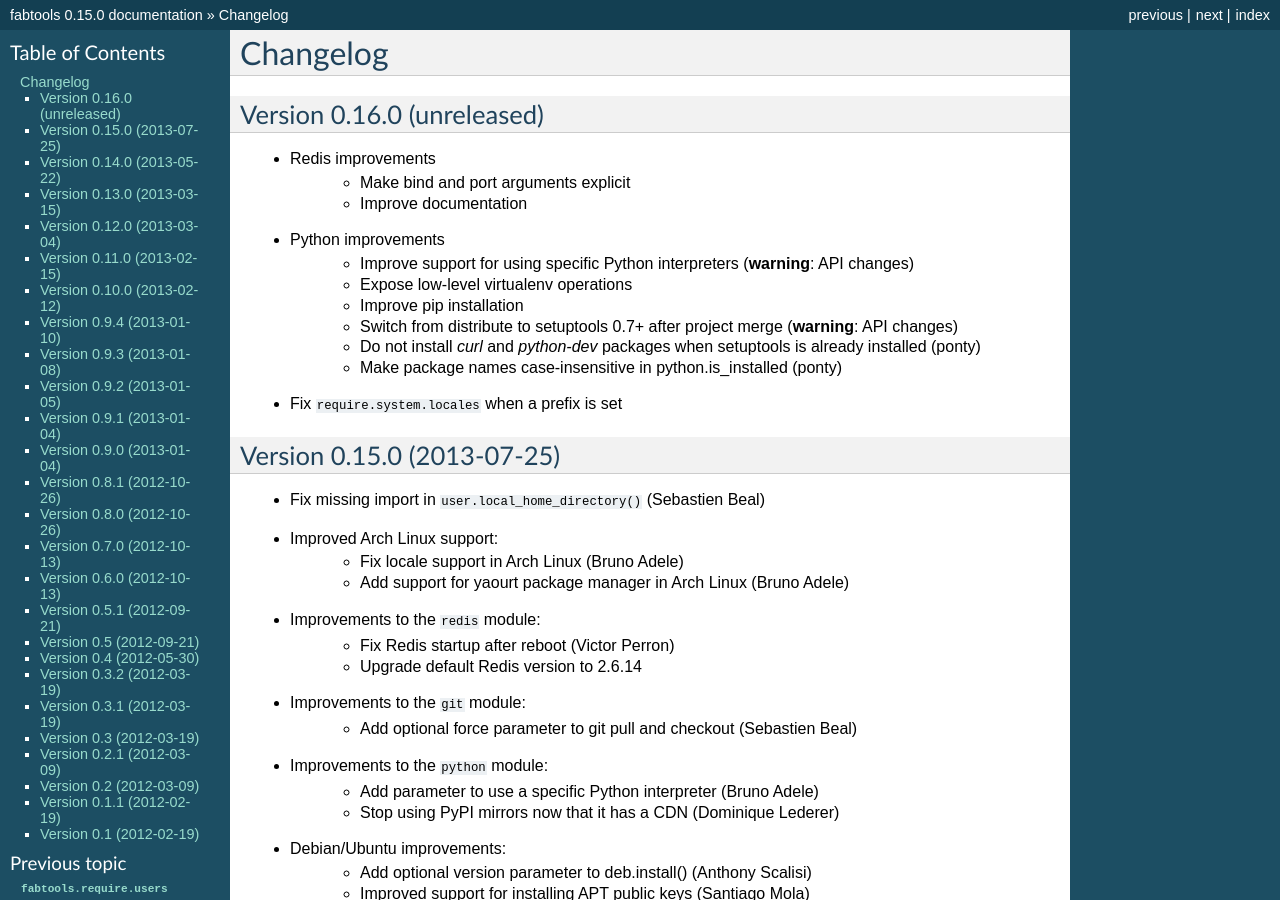
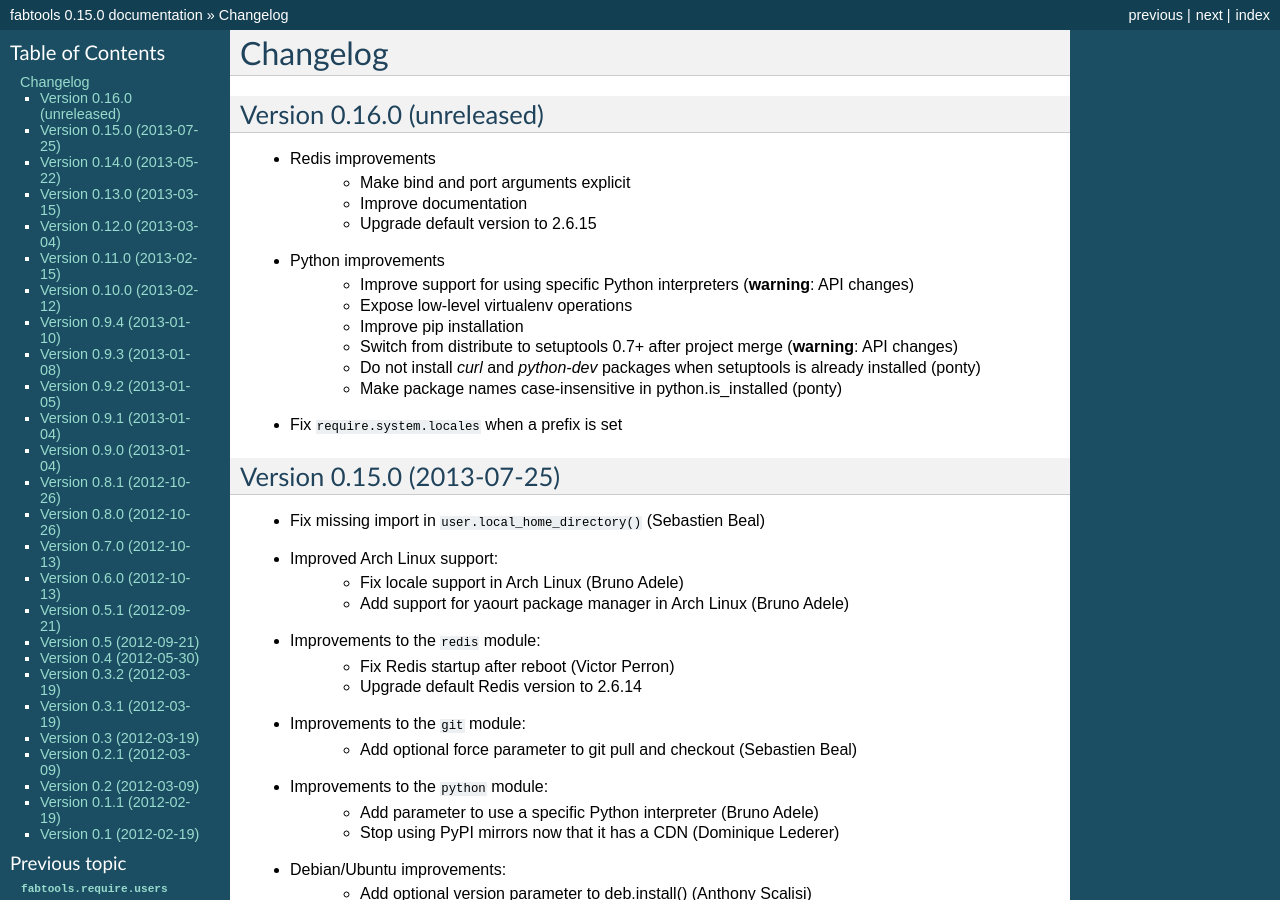
Before and after one commit to fabtools/fabtools, a Sphinx documentation site: the page built from docs/CHANGELOG.rst, in a window 1280 px wide and 900 px high. Built offline with Sphinx 7.4.7, drawn with Linux system fonts in a browser that asks for light colours.

Commit message:
Update changelog

```diff
--- a/docs/CHANGELOG.rst
+++ b/docs/CHANGELOG.rst
@@ -7,6 +7,7 @@
 * Redis improvements
     * Make bind and port arguments explicit
     * Improve documentation
+    * Upgrade default version to 2.6.15
 * Python improvements
     * Improve support for using specific Python interpreters (**warning**:
       API changes)
```
